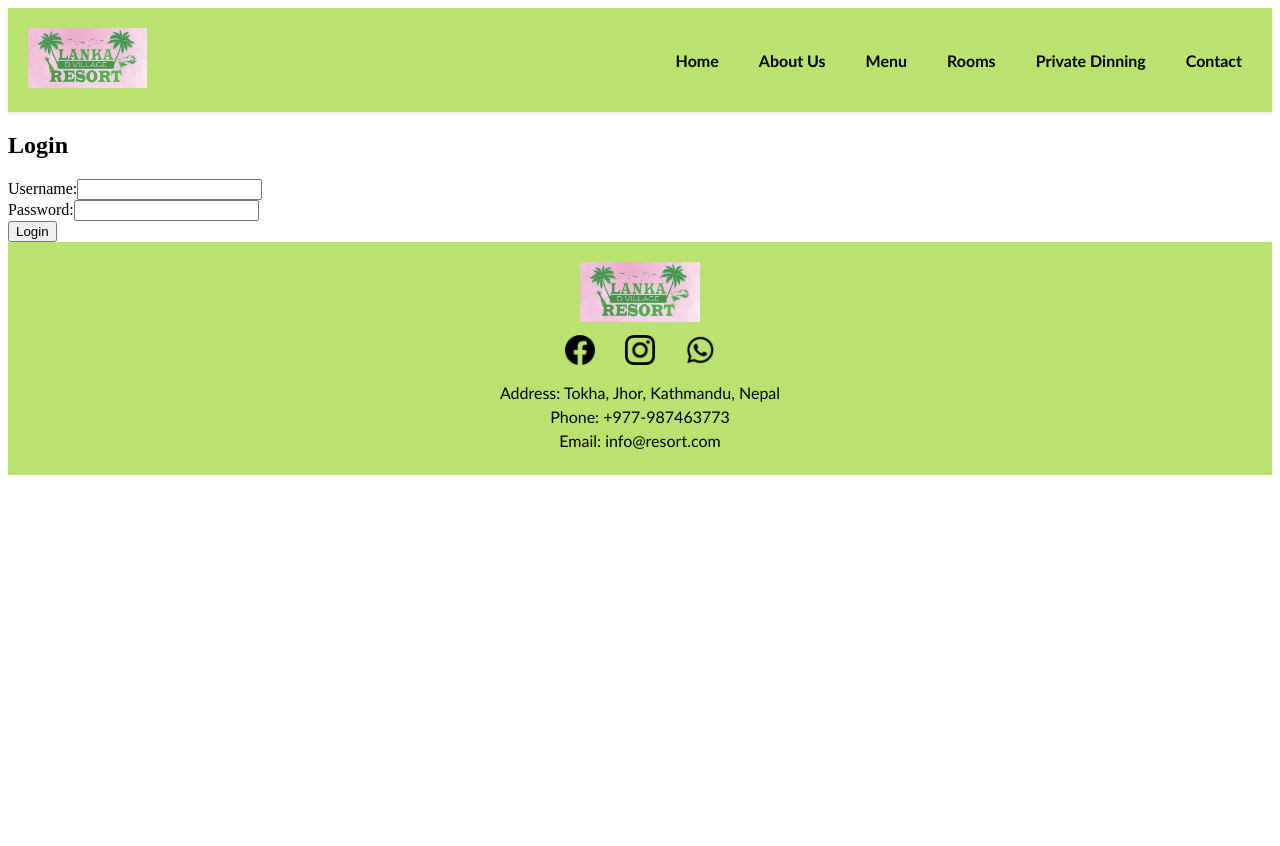
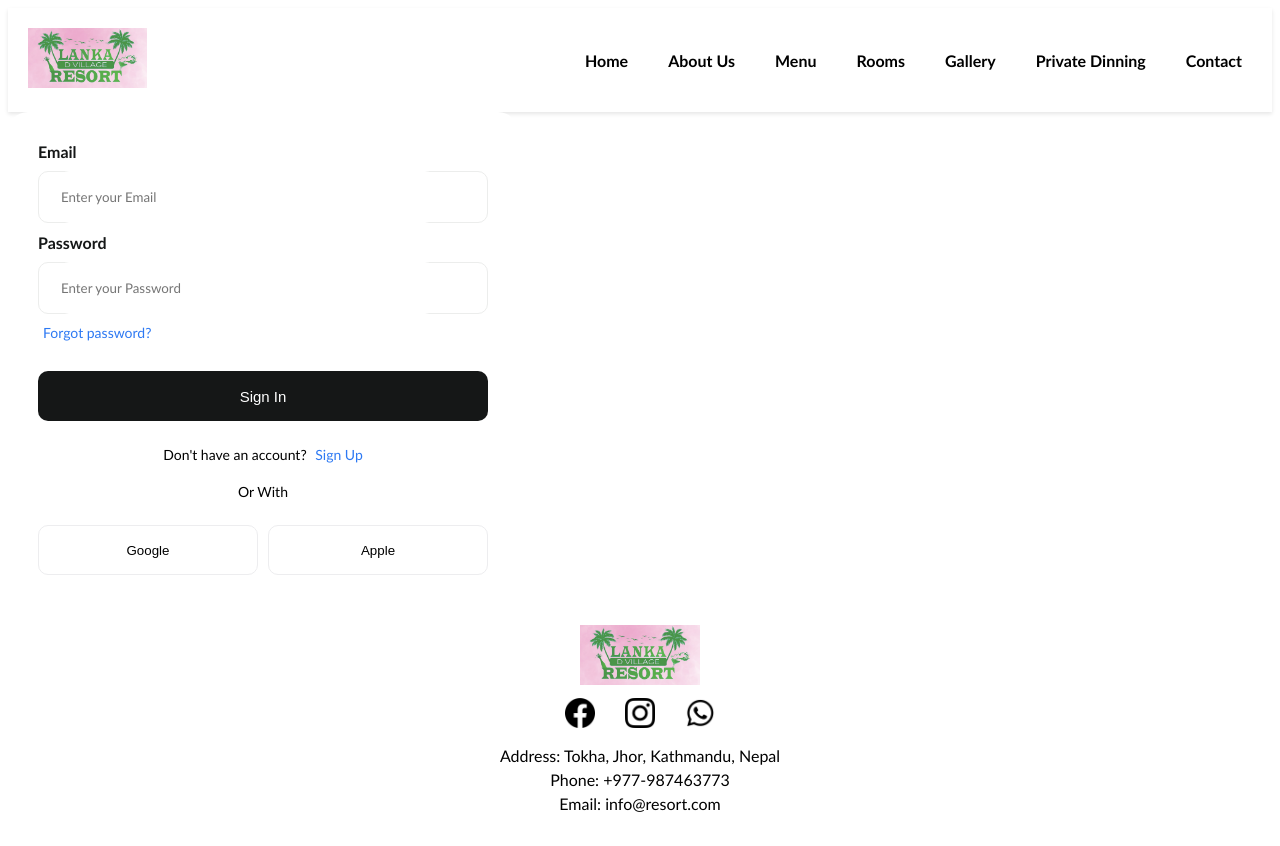
Before and after one commit to nabinamangrati/lanka-d-villa-ecommerce_project, a React (Vite) app in the folder Frontend/: page /login in a window 1280 px wide. Before the commit the page ends 800 px from the top, so only its background shows below. Built offline with nearby package versions, Linux system fonts and the light colour scheme.

Commit message:
feat: added little basic layout

```diff
--- a/Frontend/components/navigation/Navigation.jsx
+++ b/Frontend/components/navigation/Navigation.jsx
@@ -22,6 +22,9 @@ const Navigation = () => {
           <Link className="nav-link" to="/room">
             Rooms
           </Link>
+          <Link className="nav-link" to="/gallery">
+            Gallery
+          </Link>
           <Link className="nav-link" to="/private-events">
             Private Dinning
           </Link>
--- a/Frontend/pages/Contact.jsx
+++ b/Frontend/pages/Contact.jsx
@@ -7,38 +7,76 @@ const Contact = () => {
   return (
     <>
       <div>
-        <h1>CONTACT US</h1>
+        <h2 className="h2">Get in touch</h2>
         <p>
           Send us a message and we’ll get back to you as soon as possible. We do
           not check emails during service so we can keep up with your orders!
           Thank you
         </p>
-        <div>
-          <form onSubmit={handleSubmit}>
-            NAME
-            <input type="text" name="name" />
+        <div className="form">
+          <form onSubmit={handleSubmit} className="form">
+            <div className="form-row">
+              <input
+                type="text"
+                name="name"
+                className="input-box"
+                required
+                placeholder="Your Name *"
+              />
+
+              <input
+                type="email"
+                name="email"
+                className="input-box"
+                required
+                placeholder=" Email Address * "
+              />
+            </div>
+
+            <div className="form-row">
+              <input
+                type="tel"
+                name="phone"
+                className="input-box"
+                required
+                placeholder="Phone Number *"
+              />
+            </div>
+            <div className="form-row">
+              <textarea
+                className="input-box"
+                rows="4"
+                cols="50"
+                placeholder="Write your message here..."
+              />
+            </div>
             <br />
-            EMAIL <input type="email" name="email" required />
-            <br />
-            PHONE NUMBER <input type="tel" name="phone" required />
-            <br />
-            <textarea
-              rows="4"
-              cols="50"
-              placeholder="Write your message here..."
-            />
-            <br />
-            <button type="submit">Send</button>
+            <button type="submit" className="submit-btn">
+              Send
+            </button>
           </form>
         </div>
         <div>
-          <h2>Contact Information</h2>
+          <h2 className="h2">Contact Details</h2>
           <p>
             <strong>Address:</strong> Tokha, Ktm <br />
             <strong>Phone:</strong> 977-123-456-789 <br />
             <strong>Email:</strong> contact@resort.com <br />
           </p>
         </div>
+        <div>
+          <h2>Our Location</h2>
+          <iframe
+            src="https://www.google.com/maps/embed?pb=!1m18!1m12!1m3!1d7058.4765034077!2d85.31651496759032!3d27.802436361760833!2m3!1f0!2f0!3f0!3m2!1i1024!2i768!4f13.1!3m3!1m2!1s0x39eb1fcca8f2fb6d%3A0x86de9997fb5856aa!2sLanka%20D%20Village%20Resort!5e0!3m2!1sen!2snp!4v1728290509637!5m2!1sen!2snp"
+            width="100%"
+            height="450"
+            style={{ border: 0 }}
+            allowFullScreen=""
+            loading="lazy"
+            referrerPolicy="no-referrer-when-downgrade"
+            title="Resort Location"
+          ></iframe>
+        </div>
       </div>
     </>
   );
--- /dev/null
+++ b/Frontend/pages/Gallery.jsx
@@ -0,0 +1,2 @@
+const Gallery = () => {};
+export default Gallery;
--- a/Frontend/pages/Home.jsx
+++ b/Frontend/pages/Home.jsx
@@ -53,10 +53,12 @@ const Home = () => {
         <h2>Private Dinning</h2>
         <div>
           <p>
-            Lorem ipsum dolor sit amet consectetur adipisicing elit. Dolorum
-            quaerat labore error voluptatibus itaque quo totam sint impedit
-            dignissimos animi fugit, rem, incidunt dolorem possimus aut beatae,
-            excepturi minima voluptate.
+            Discover the elegance and exclusivity of our private dining
+            experience. Whether you're planning an intimate gathering or a
+            special celebration, our luxurious settings and personalized service
+            will make your event truly unforgettable. Enjoy a tailor-made menu
+            crafted by our expert chefs, designed to suit your taste and
+            occasion.
           </p>
           <Link to="/private-events">
             <button>Learn More</button>
--- a/Frontend/pages/Login.jsx
+++ b/Frontend/pages/Login.jsx
@@ -1,5 +1,5 @@
 import { useState } from "react";
-import { useNavigate } from "react-router-dom";
+import { useNavigate, Link } from "react-router-dom";
 
 const Login = () => {
   const [username, setUsername] = useState("");
@@ -16,31 +16,44 @@ const Login = () => {
   };
 
   return (
-    <div>
-      <h2>Login</h2>
-      <form onSubmit={handleLogin}>
-        <div>
-          Username:
+    <>
+      <form class="form">
+        <div class="flex-column">
+          <label>Email</label>
+        </div>
+        <div class="inputForm">
+          <input type="text" class="input" placeholder="Enter your Email" />
+        </div>
+
+        <div class="flex-column">
+          <label>Password</label>
+        </div>
+        <div class="inputForm">
           <input
-            type="text"
-            value={username}
-            onChange={(e) => setUsername(e.target.value)}
-            required
+            type="password"
+            class="input"
+            placeholder="Enter your Password"
           />
         </div>
-        <div>
-          Password:
-          <input
-            type="password"
-            value={password}
-            onChange={(e) => setPassword(e.target.value)}
-            required
-          />
+
+        <div class="flex-row">
+          <span class="span">Forgot password?</span>
         </div>
-        <button type="submit">Login</button>
+
+        <button class="button-submit">Sign In</button>
+
+        <p class="p">
+          Don't have an account? <span class="span">Sign Up</span>
+        </p>
+
+        <p class="p line">Or With</p>
+
+        <div class="flex-row">
+          <button class="btn google">Google</button>
+          <button class="btn apple">Apple</button>
+        </div>
       </form>
-    </div>
+    </>
   );
 };
-
 export default Login;
--- a/Frontend/src/App.jsx
+++ b/Frontend/src/App.jsx
@@ -11,6 +11,7 @@ import Room from "../pages/Room";
 import Login from "../pages/Login";
 import Signup from "../pages/Signup";
 import Admin from "../admin page/Admin";
+import Gallery from "../pages/Gallery";
 
 const App = () => {
   return (
@@ -21,6 +22,7 @@ const App = () => {
         <Route path="/about" element={<About />} />
         <Route path="/menu" element={<Menu />} />
         <Route path="/room" element={<Room />} />
+        <Route path="/gallery" element={<Gallery />} />
 
         <Route path="/private-events" element={<PrivateEvent />} />
         <Route path="/contact" element={<Contact />} />
--- a/Frontend/src/footer.css
+++ b/Frontend/src/footer.css
@@ -1,5 +1,5 @@
 .footer {
-  background-color: rgb(185, 226, 110);
+  background-color: rgb(255, 255, 255);
   color: black;
   padding: 20px;
   text-align: center;
@@ -26,6 +26,9 @@
   width: 30px; /* Adjust size for social media icons */
   margin: 0 15px; /* Space between icons */
 }
+.social-media img:hover {
+  opacity: 0.7;
+}
 
 .contact-info p {
   margin: 5px 0; /* Space between contact lines */
--- a/Frontend/src/form.css
+++ b/Frontend/src/form.css
@@ -1,6 +1,175 @@
-.form-container {
+/* .form-container {
+  /* background-color: #f5f5f5; */
+/* align-items: center;
+  padding-left: 50px;
+  padding-right: 50px;
+  padding-top: 50px;
+  padding-bottom: 50px; */
+/* border-color: rgb(206, 244, 244); */
+/* margin-top: 50px;
+  margin-bottom: 50px;
+  margin-left: 50px;
+  margin-right: 600px; */
+/* border: 10px solid rgb(206, 244, 244); */
+/* border-radius: 10%; */
+
+/* display: flex;
+  flex-direction: column; */
+/* gap: 20px; */
+/* }
+.h2 {
+  font-family: "Trebuchet MS", "Lucida Sans Unicode", "Lucida Grande",
+    "Lucida Sans", Arial, sans-serif;
+} */
+/* .input-box {
+  border: 1px solid #e1e1e1;
+  box-sizing: border-box;
+  font-family: "Trebuchet MS", "Lucida Sans Unicode", "Lucida Grande",
+    "Lucida Sans", Arial, sans-serif;
+  font-size: 12px;
+  height: 48px;
+  background: #f9f9f9;
+  color: #666;
+  padding: 0 20px; /* Adds padding to both left and right */
+/* width: 100%; Makes the input full width */
+/* transition: all 0.2s ease-in-out; */
+
+/* background-color: antiquewhite;
+  border: 1px solid rgb(242, 217, 185);
+  color: rgb(121, 71, 10);
+  width: 100%;
+  height: 30px;
+  margin-left: 5px;
+  margin-right: 15px;
+  padding-left: 20px;
+  padding-top: 15px;
+  padding-bottom: 15px;
+  padding-right: 20px;
+  font-family: "Trebuchet MS", "Lucida Sans Unicode", "Lucida Grande",
+    "Lucida Sans", Arial, sans-serif; */
+/* } */
+/* .form-row {
+  display: flex;
+  justify-content: space-between;
+  gap: 20px;
+} */
+
+/* From Uiverse.io by Yaya12085 */
+
+.form {
+  display: flex;
+  flex-direction: column;
+  gap: 10px;
+  background-color: #ffffff;
+  padding: 30px;
+  width: 450px;
+  border-radius: 20px;
+  font-family: "Trebuchet MS", "Lucida Sans Unicode", "Lucida Grande",
+    "Lucida Sans", Arial, sans-serif;
+}
+
+::placeholder {
+  font-family: "Trebuchet MS", "Lucida Sans Unicode", "Lucida Grande",
+    "Lucida Sans", Arial, sans-serif;
+}
+
+.form button {
+  align-self: flex-end;
+}
+
+.flex-column > label {
+  color: #151717;
+  font-weight: 600;
+}
+
+.inputForm {
+  border: 1.5px solid #ecedec;
+  border-radius: 10px;
+  height: 50px;
+  display: flex;
+  align-items: center;
+  padding-left: 10px;
+  transition: 0.2s ease-in-out;
+}
+
+.input {
+  margin-left: 10px;
+  border-radius: 10px;
+  border: none;
+  width: 85%;
+  height: 100%;
+}
+
+.input:focus {
+  outline: none;
+}
+
+.inputForm:focus-within {
+  border: 1.5px solid #2d79f3;
+}
+
+.flex-row {
+  display: flex;
+  flex-direction: row;
+  align-items: center;
+  gap: 10px;
+  justify-content: space-between;
+}
+
+.flex-row > div > label {
+  font-size: 14px;
+  color: black;
+  font-weight: 400;
+}
+
+.span {
+  font-size: 14px;
+  margin-left: 5px;
+  color: #2d79f3;
+  font-weight: 500;
+  cursor: pointer;
+}
+
+.button-submit {
+  margin: 20px 0 10px 0;
+  background-color: #151717;
+  border: none;
+  color: white;
+  font-size: 15px;
+  font-weight: 500;
+  border-radius: 10px;
+  height: 50px;
+  width: 100%;
+  cursor: pointer;
+}
+
+.button-submit:hover {
+  background-color: #252727;
+}
+
+.p {
+  text-align: center;
+  color: black;
+  font-size: 14px;
+  margin: 5px 0;
+}
+
+.btn {
+  margin-top: 10px;
+  width: 100%;
+  height: 50px;
+  border-radius: 10px;
+  display: flex;
+  justify-content: center;
+  align-items: center;
+  font-weight: 500;
+  gap: 10px;
+  border: 1px solid #ededef;
   background-color: white;
-  align-items: center;
-  padding-left: 300px;
-  padding-right: 300px;
+  cursor: pointer;
+  transition: 0.2s ease-in-out;
 }
+
+.btn:hover {
+  border: 1px solid #2d79f3;
+}
--- a/Frontend/src/index.css
+++ b/Frontend/src/index.css
@@ -1,5 +1,5 @@
 .nav-bar {
-  background-color: rgb(185, 226, 110);
+  background-color: rgb(255, 255, 255);
   padding: 20px;
   box-shadow: 0 2px 4px rgba(0, 0, 0, 0.1);
 }
@@ -25,3 +25,6 @@
     "Lucida Sans", Arial, sans-serif;
   font-size: medium;
 }
+.nav-link:hover {
+  opacity: 0.7;
+}
```
Also changed, not shown: Frontend/pages/About.jsx (+27 -2 lines), Frontend/pages/PrivateEvent.jsx (+14 -10 lines).
